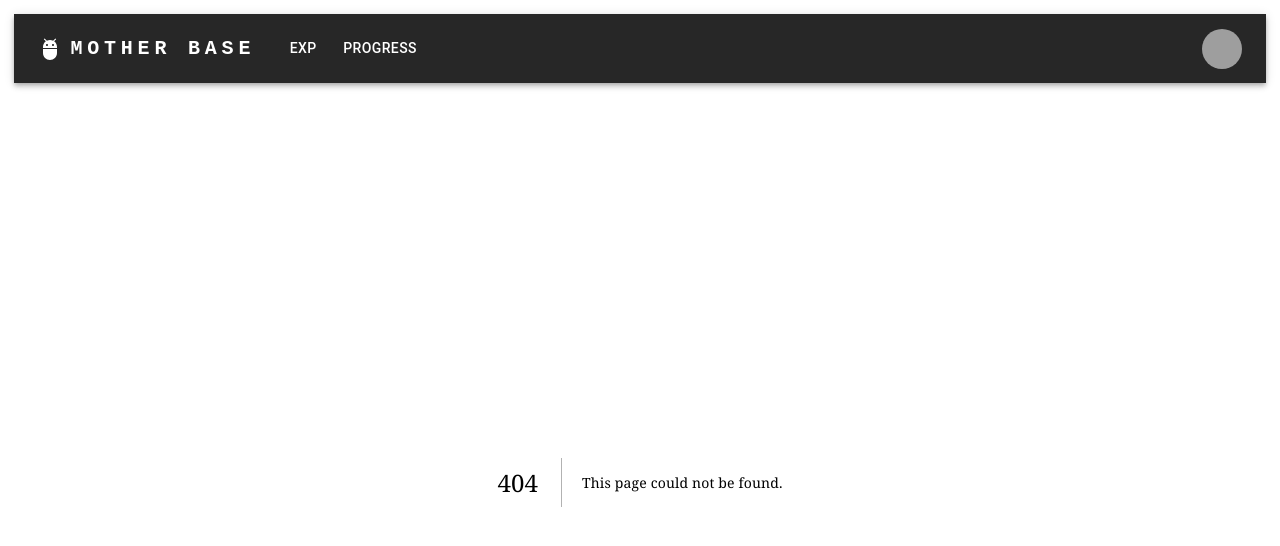
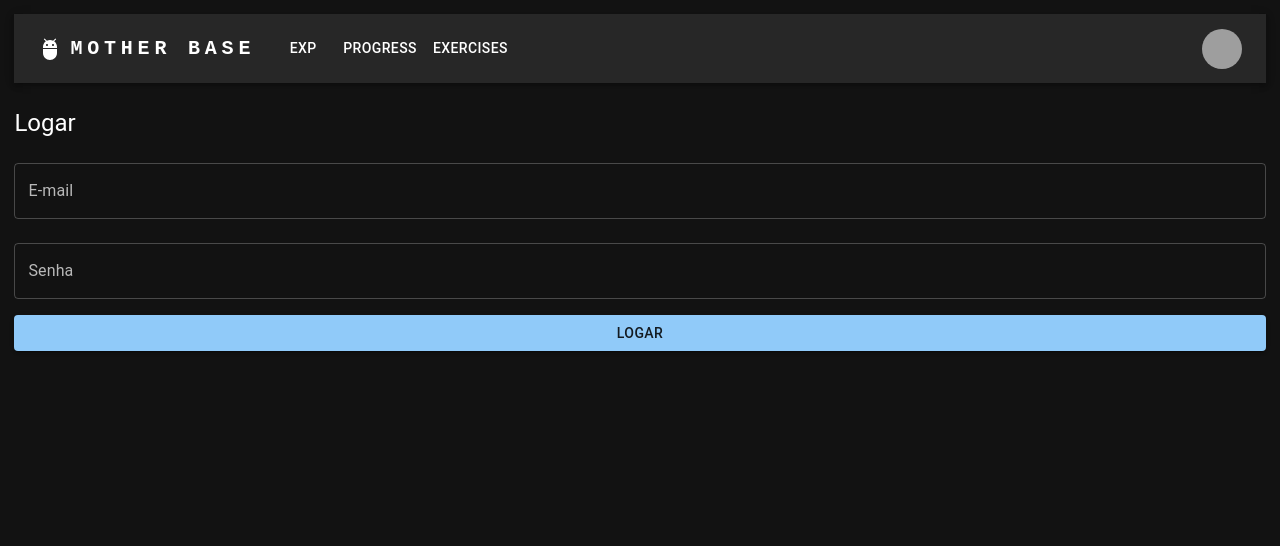
Before and after one commit to guiosouza/react-gamification-web-app, a Next.js app: page /exercises in a window 1280 px wide. Before the commit this address had no page. Shown: the top 546 px of the page. Built offline with nearby package versions, Linux system fonts and the light colour scheme; grey boxes are pictures that could not be loaded.

Commit message:
exercises page layout created

```diff
--- a/package.json
+++ b/package.json
@@ -15,6 +15,7 @@
     "@mui/material": "^6.1.8",
     "@mui/x-date-pickers": "^7.22.3",
     "dayjs": "^1.11.13",
+    "firebase": "^11.0.2",
     "next": "15.0.3",
     "react": "^18.2.0",
     "react-dom": "^18.2.0"
--- /dev/null
+++ b/src/app/exercises/page.tsx
@@ -0,0 +1,211 @@
+"use client";
+import {
+  Autocomplete,
+  Button,
+  Card,
+  CardActionArea,
+  CardContent,
+  Divider,
+  TextField,
+  Typography,
+} from "@mui/material";
+import React, { useState } from "react";
+import { DatePicker, LocalizationProvider } from "@mui/x-date-pickers";
+import { AdapterDayjs } from "@mui/x-date-pickers/AdapterDayjs";
+import dayjs, { Dayjs } from "dayjs";
+import "dayjs/locale/pt-br";
+
+interface ExerciseOption {
+  label: string;
+}
+
+const style = {
+  marginTop: 4,
+  marginBottom: 4,
+};
+
+function Exercises() {
+  const exerciseOptions: ExerciseOption[] = [
+    { label: "Flexão" },
+    { label: "Barra" },
+    { label: "Abdominal" },
+    { label: "Agachamento" },
+    { label: "Agachamento (1 perna)" },
+    { label: "Bícepes" },
+    { label: "Trícepes" },
+    { label: "Ombro" },
+    { label: "Costas" },
+    { label: "Antebraço" },
+    { label: "Nádegas" },
+  ];
+
+  const [selectedExercise, setSelectedExercise] =
+    useState<ExerciseOption | null>(exerciseOptions[0]);
+  const [startDate, setStartDate] = useState<Dayjs | null>(
+    dayjs().startOf("month")
+  );
+  const [endDate, setEndDate] = useState<Dayjs | null>(dayjs());
+  const [isLogged, setIsLogged] = useState(false);
+  const [password, setPassword] = useState("");
+  const [email, setEmail] = useState("");
+
+  const onSelectedExerciseChange = (
+    _: React.SyntheticEvent,
+    value: ExerciseOption | null
+  ) => {
+    setSelectedExercise(value);
+    console.log("Selected Exercise:", value);
+  };
+
+  const onStartDateChange = (date: Dayjs | null) => {
+    setStartDate(date);
+  };
+
+  const onEndDateChange = (date: Dayjs | null) => {
+    setEndDate(date);
+  };
+
+  const handleLogin = () => {
+    localStorage.setItem("email", email);
+    localStorage.setItem("password", password);
+  };
+
+  const logout = () => {
+    setIsLogged(false);
+    localStorage.removeItem("email");
+    localStorage.removeItem("password");
+  };
+
+  return (
+    <div>
+      {isLogged ? (
+        <>
+          <div className="generic-container">
+            <Button variant="outlined" onClick={logout} sx={{ width: "100%" }}>
+              DESLOGAR
+            </Button>
+          </div>
+          <div className="generic-container">
+            <Typography gutterBottom variant="h5" component="div">
+              Escolha o exercício
+            </Typography>
+          </div>
+
+          <div className="generic-container">
+            <Autocomplete
+              disablePortal
+              options={exerciseOptions}
+              value={selectedExercise}
+              onChange={onSelectedExerciseChange}
+              sx={{ width: "100%" }}
+              renderInput={(params) => (
+                <TextField {...params} label="Exercises" />
+              )}
+            />
+          </div>
+          <div className="generic-container">
+            <TextField
+              id="outlined-number"
+              label="Peso"
+              type="number"
+              value={0}
+              onChange={() => {}}
+              sx={{ width: "100%" }}
+            />
+          </div>
+          <div className="generic-container">
+            <TextField
+              id="outlined-number"
+              label="Quantas falhou ou usou negativa"
+              type="number"
+              value={0}
+              onChange={() => {}}
+              sx={{ width: "100%" }}
+            />
+          </div>
+          <Button
+            variant="contained"
+            onClick={() => {}}
+            sx={{ width: "100%", marginY: 2 }}
+          >
+            Enviar
+          </Button>
+          <Divider sx={style}>RECORDES</Divider>
+          <p>Para ver os 3 últimos recordes, selecione o período.</p>
+          <LocalizationProvider
+            dateAdapter={AdapterDayjs}
+            adapterLocale="pt-br"
+          >
+            <div className="generic-container">
+              <DatePicker
+                sx={{ width: "100%" }}
+                label="Data inicial"
+                value={startDate}
+                onChange={onStartDateChange}
+                format="DD/MM/YYYY"
+              />
+            </div>
+            <div className="generic-container">
+              <DatePicker
+                sx={{ width: "100%" }}
+                label="Data final"
+                value={endDate}
+                onChange={onEndDateChange}
+                format="DD/MM/YYYY"
+              />
+            </div>
+          </LocalizationProvider>
+
+          {selectedExercise && startDate && endDate && (
+            <Card sx={{ marginBottom: 2, marginTop: 4 }}>
+              <CardActionArea>
+                <CardContent>
+                  <Typography gutterBottom variant="h5" component="div">
+                    {selectedExercise.label}
+                  </Typography>
+                </CardContent>
+              </CardActionArea>
+            </Card>
+          )}
+        </>
+      ) : (
+        <>
+          <div className="generic-container">
+            <Typography gutterBottom variant="h5" component="div">
+              Logar
+            </Typography>
+          </div>
+          <div className="generic-container">
+            <TextField
+              id="outlined-email-input"
+              label="E-mail"
+              type="email"
+              value={""}
+              onChange={(e) => setEmail(e.target.value)}
+              sx={{ width: "100%" }}
+            />
+          </div>
+          <div className="generic-container">
+            <TextField
+              id="outlined-password-input"
+              label="Senha"
+              type="password"
+              value={""}
+              onChange={(e) => setPassword(e.target.value)}
+              sx={{ width: "100%" }}
+            />
+          </div>
+          <Button
+            variant="contained"
+            onClick={handleLogin}
+            sx={{ width: "100%", marginY: 2 }}
+          >
+            Logar
+          </Button>
+        </>
+      )}
+    </div>
+  );
+}
+
+export default Exercises;
--- a/src/components/app-bar.tsx
+++ b/src/components/app-bar.tsx
@@ -14,7 +14,7 @@ import MenuItem from "@mui/material/MenuItem";
 import AdbIcon from "@mui/icons-material/Adb";
 import Link from "next/link";
 
-const pages = ["Exp", "Progress"];
+const pages = ["Exp", "Progress", "Exercises"];
 
 function ResponsiveAppBar() {
   const [anchorElNav, setAnchorElNav] = React.useState<null | HTMLElement>(
```
Also changed, not shown: src/lib/firebase.ts (added, +27 -0 lines), 1 other file (tests, documents, lock files or other folders).
